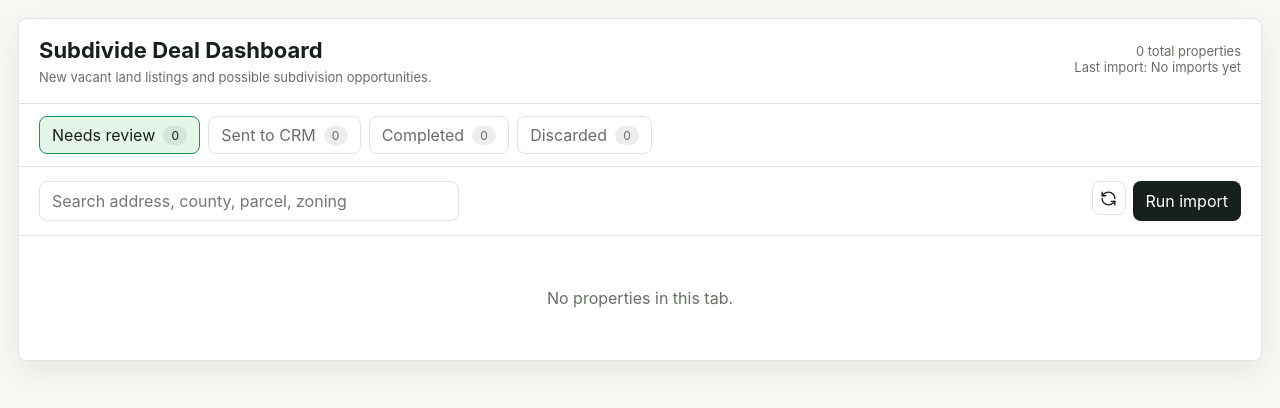
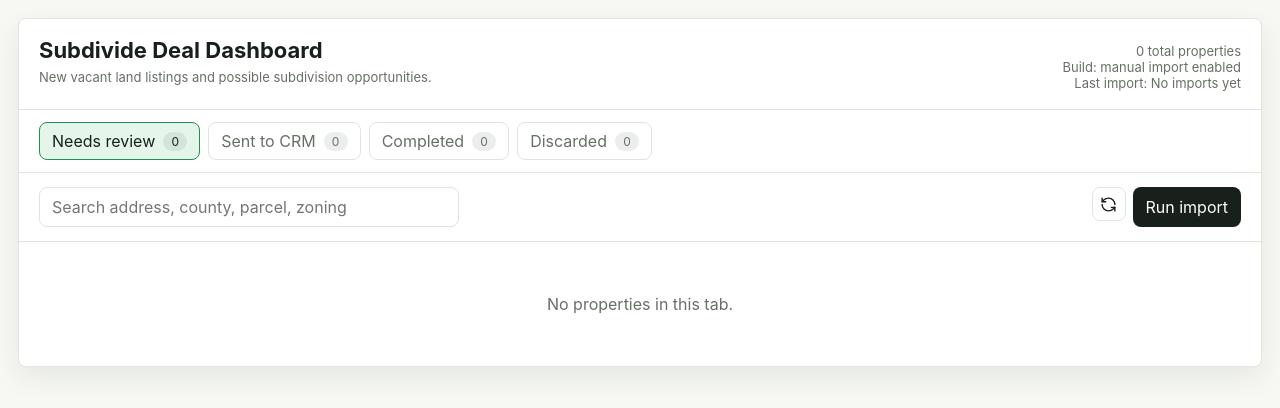
Before and after one commit to Jimmy-Martin34/on-market-deal-dashboard, a Next.js app: page / in a window 1280 px wide. Shown: the top 408 px of the page. Built offline with nearby package versions, Linux system fonts and the light colour scheme.

Commit message:
Mark latest manual import build

```diff
--- a/app/deal-dashboard.tsx
+++ b/app/deal-dashboard.tsx
@@ -79,7 +79,7 @@ export function DealDashboard({
     startTransition(async () => {
       const response = await fetch("/api/manual-import", { method: "POST" });
       if (!response.ok) {
-        setError("Import failed. Check Vercel function logs.");
+        setError("Manual import failed. Check the /api/manual-import function logs in Vercel.");
         return;
       }
       await refreshProperties();
@@ -118,6 +118,7 @@ export function DealDashboard({
           </div>
           <div className="sync-meta">
             <div>{properties.length} total properties</div>
+            <div>Build: manual import enabled</div>
             <div>
               Last import:{" "}
               {newestImport ? new Date(newestImport).toLocaleString() : "No imports yet"}
```
